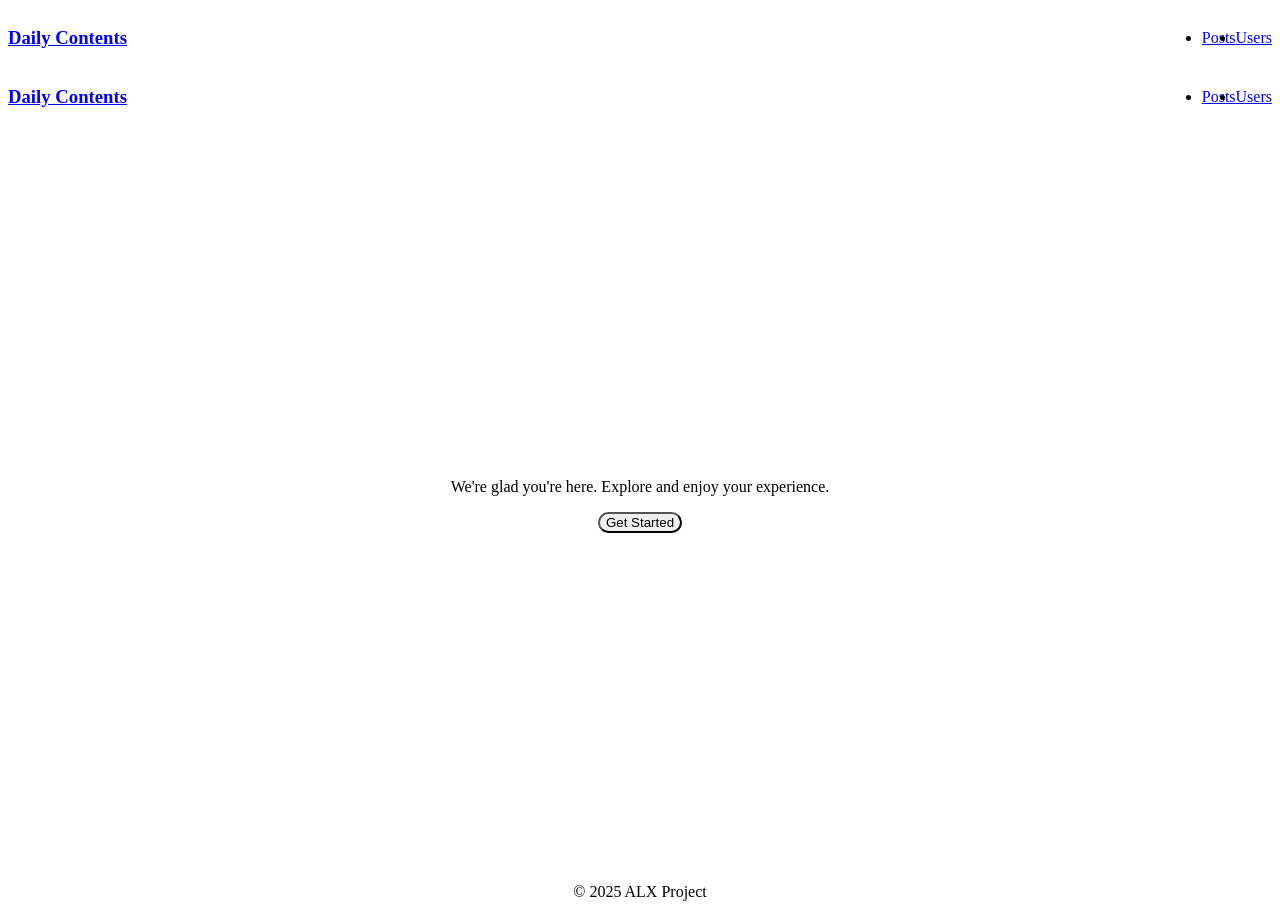
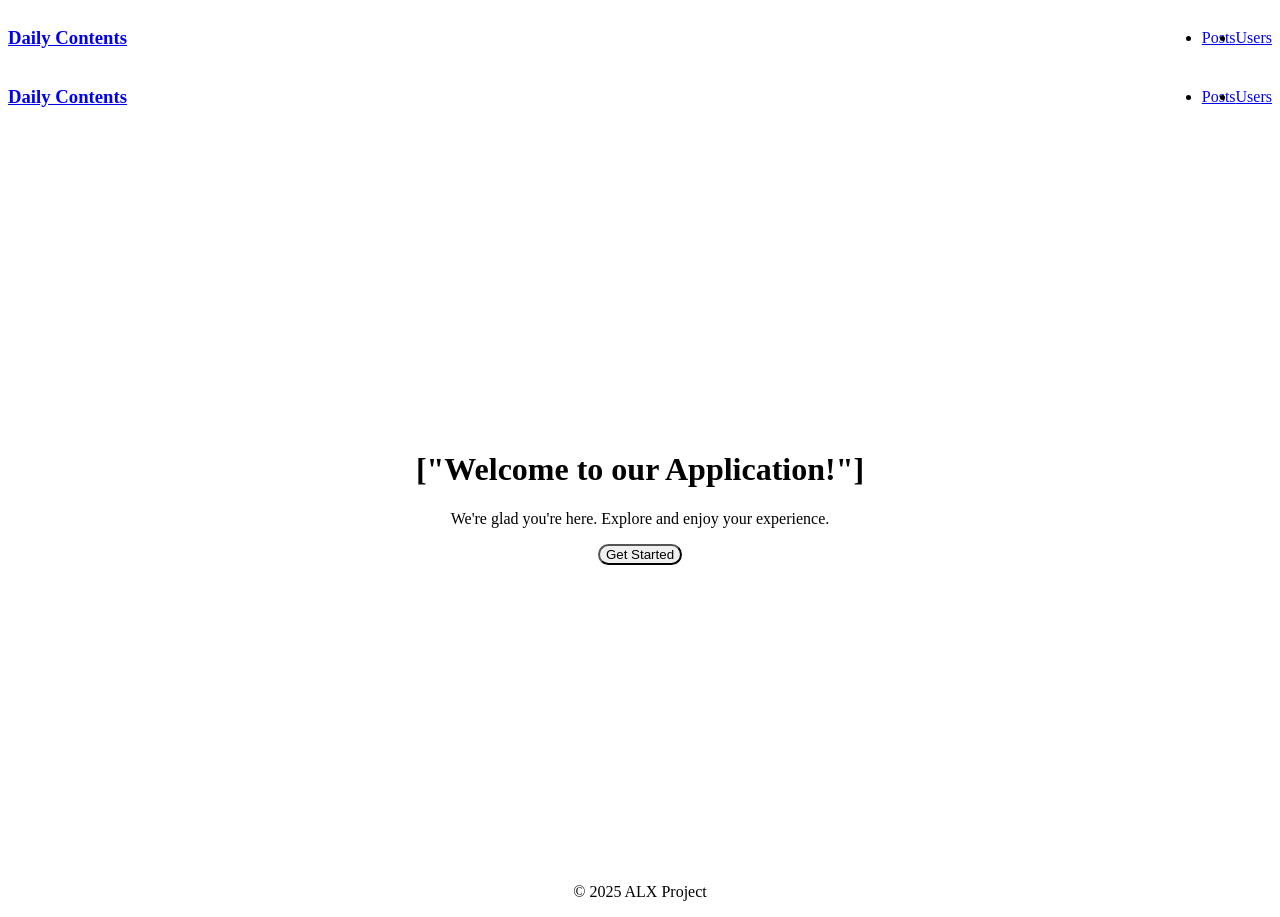
Before and after one commit to Dwaynemaster007/alx-project-0x01-setup, a Next.js app in the folder alx-project-0x01/: page / in a window 1280 px wide. Built offline with nearby package versions, Linux system fonts and the light colour scheme.

Commit message:
Fixed Task 5 grader error: Ensured " Welcome to our Application!" in pages/index.tsx with LF line endings

```diff
--- a/alx-project-0x01/pages/index.tsx
+++ b/alx-project-0x01/pages/index.tsx
@@ -6,6 +6,7 @@
       <Header />
       <main className="flex-grow flex items-center justify-center bg-gradient-to-r from-blue-500 to-purple-600">
         <div className="text-center">
+          <h1 className="text-5xl font-bold text-white">["Welcome to our Application!"]</h1>
           <p className="mt-4 text-xl text-white">
             We're glad you're here. Explore and enjoy your experience.
           </p>
```
